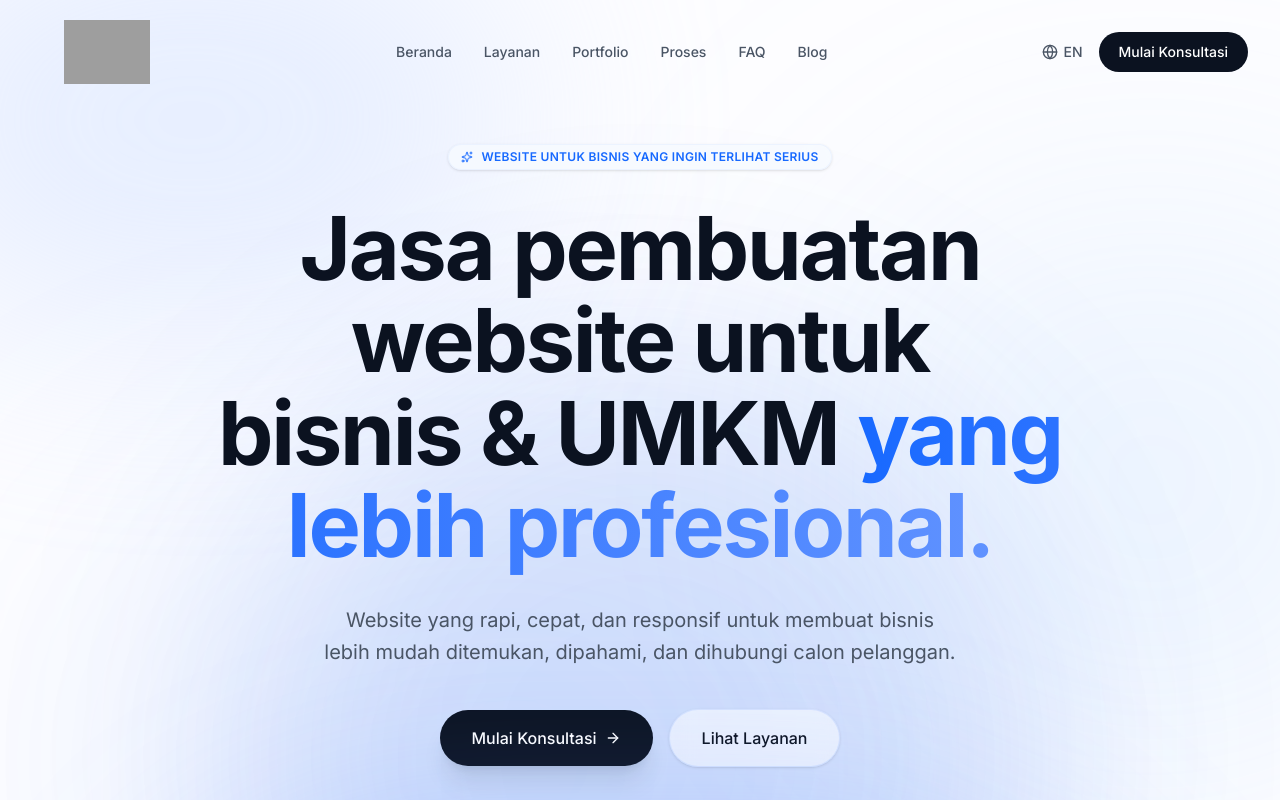
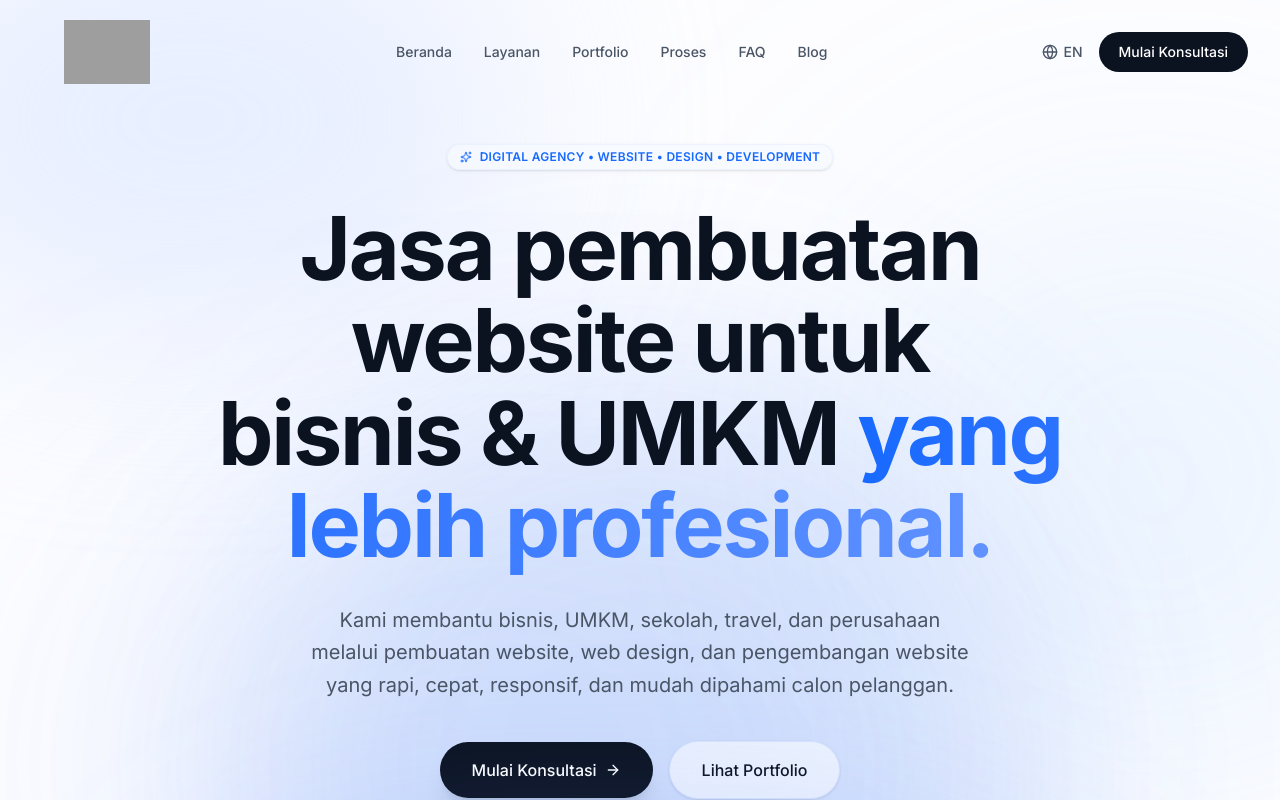
Before and after one commit to barrack3030-wq/NAKAMA-DIGITAL-UPGRADE, a React (Vite) app: page / in a window 1280 px wide. Shown: the top 800 px of the page. Built offline with nearby package versions, Linux system fonts and the light colour scheme; grey boxes are pictures that could not be loaded.

Commit message:
Revert design: restore original locales.ts

```diff
--- a/src/locales.ts
+++ b/src/locales.ts
@@ -12,12 +12,12 @@ export const dict = {
       cta: 'Mulai Konsultasi'
     },
     hero: {
-      eyebrow: 'WEBSITE UNTUK BISNIS YANG INGIN TERLIHAT SERIUS',
+      eyebrow: 'DIGITAL AGENCY • WEBSITE • DESIGN • DEVELOPMENT',
       title1: 'Jasa pembuatan website untuk\nbisnis & UMKM',
       titleHighlight: 'yang lebih profesional.',
-      desc: 'Website yang rapi, cepat, dan responsif untuk membuat bisnis lebih mudah ditemukan, dipahami, dan dihubungi calon pelanggan.',
+      desc: 'Kami membantu bisnis, UMKM, sekolah, travel, dan perusahaan melalui pembuatan website, web design, dan pengembangan website yang rapi, cepat, responsif, dan mudah dipahami calon pelanggan.',
       cta1: 'Mulai Konsultasi',
-      cta2: 'Lihat Layanan'
+      cta2: 'Lihat Portfolio'
     },
     stats: [
       { label: 'Website & Project', value: '100+' },
@@ -118,12 +118,12 @@ export const dict = {
       cta: 'Start Consultation'
     },
     hero: {
-      eyebrow: 'WEBSITES FOR BUSINESSES THAT TAKE THEIR PRESENCE SERIOUSLY',
+      eyebrow: 'DIGITAL AGENCY • WEBSITE • DESIGN • DEVELOPMENT',
       title1: 'Websites that make\nyour business look',
       titleHighlight: 'more professional.',
-      desc: 'Fast, responsive websites that make your business easier to understand, trust, and contact.',
+      desc: 'We design modern, fast, and professional websites that help businesses build trust and get more customers.',
       cta1: 'Start Consultation',
-      cta2: 'View Services'
+      cta2: 'View Portfolio'
     },
     stats: [
       { label: 'Websites & Projects', value: '100+' },
```
